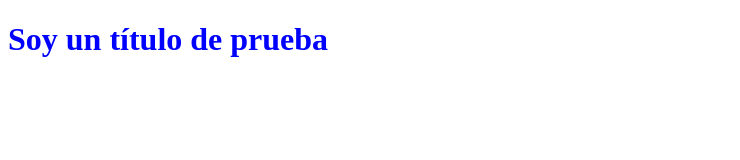
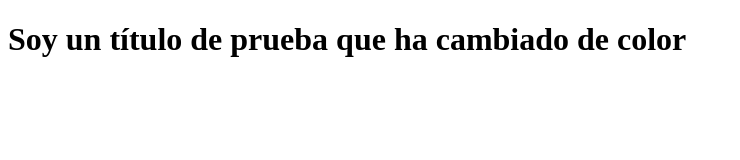
Before and after one commit to elmanza/servers_18135, a website: page public/index.html in a window 1280 px wide. Shown: the whole page, without its empty margins (0-740 px from the left). Drawn offline with Linux system fonts and the light colour scheme.

Commit message:
Se ha cambiado el color del título

```diff
--- a/public/index.html
+++ b/public/index.html
@@ -7,6 +7,6 @@
     <title>Document</title>
 </head>
 <body>
-    <h1 style="color: blue;">Soy un título de prueba</h1>
+    <h1 style="color: rojo;">Soy un título de prueba que ha cambiado de color</h1>
 </body>
 </html>
```
